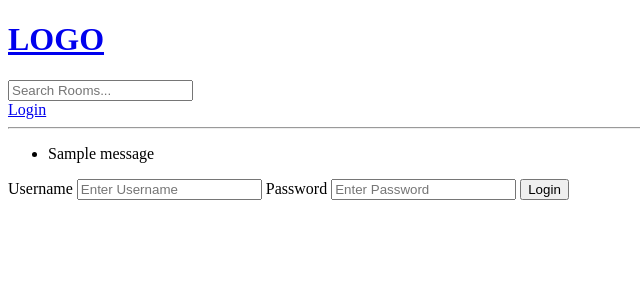
After one commit to sumedhw/studybud, a Django app: template base/templates/base/login_register.html in a window 1280 px wide. The commit adds this page. Shown: the top 300 px of the page, without its empty margins (0-640 px from the left). Run offline with Django 4.2, Linux system fonts and the light colour scheme; the template is opened without the code that fills it, so the values that code supplies are empty; one stand-in notice (Sample message) is shown.

```diff
--- /dev/null
+++ b/base/templates/base/login_register.html
@@ -0,0 +1,20 @@
+{% extends 'main.html' %}
+
+{% block content %}
+
+<div>
+    <form method='POST' action=''>
+        {% csrf_token %}
+
+        <label> Username </label>
+        <input type="text" name="username" placeholder="Enter Username" />
+
+        <label> Password </label>
+        <input type="password" name="password" placeholder="Enter Password" />
+
+        <input type="submit" value="Login">
+
+    </form>
+</div>
+
+{% endblock content %}
--- a/base/urls.py
+++ b/base/urls.py
@@ -2,6 +2,8 @@ from django.urls import path
 from . import views
 
 urlpatterns = [
+    path('login/', views.loginPage, name="login"),
+
     path('', views.home, name="home"),
     path('room/<str:pk>', views.room, name="room"),
 
--- a/templates/main.html
+++ b/templates/main.html
@@ -8,6 +8,14 @@
     <body>
         {% include 'navbar.html' %}
 
+        {% if messages %}
+            <ul class="messages">
+                {% for message in messages %}
+                    <li>{{ message }}</li>
+                {% endfor %}
+            </ul>
+        {% endif %}
+
         {% block content %}
 
         {% endblock  %}
--- a/templates/navbar.html
+++ b/templates/navbar.html
@@ -6,4 +6,6 @@
     <input type="text" name="q" placeholder="Search Rooms...">
 </form>
 
+<a href="{% url 'login' %}"> Login </a>
+
 <hr>
```
Also changed, not shown: base/views.py (+17 -1 lines).
